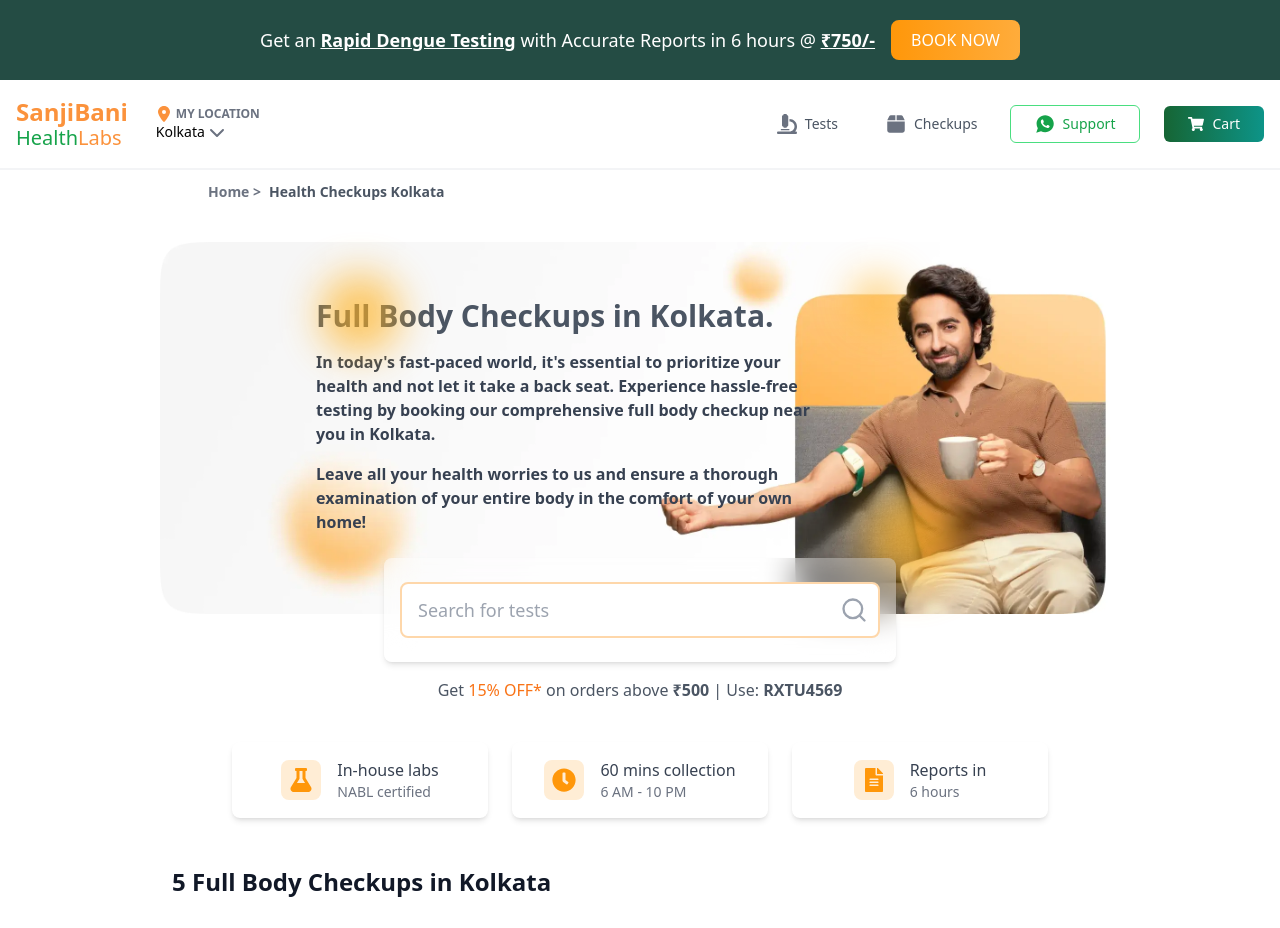
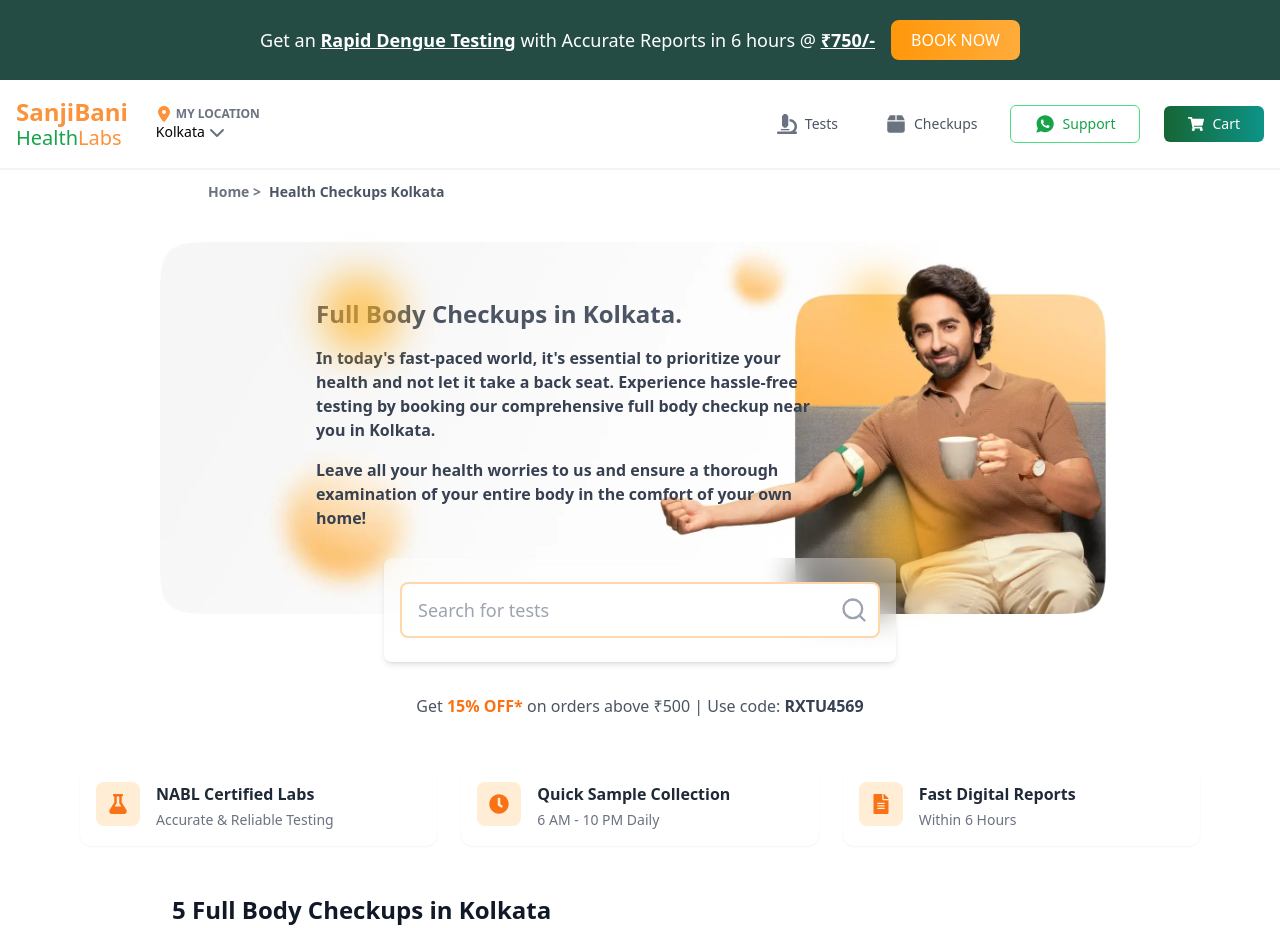
Before and after one commit to abhijitshyamal005/Sanjibani_Health_Lab, a React (Vite) app in the folder frontend/: page /checkup in a window 1280 px wide. Shown: the top 928 px of the page. Built offline with nearby package versions, Linux system fonts and the light colour scheme.

Commit message:
style update

```diff
--- a/frontend/src/components/Cart.jsx
+++ b/frontend/src/components/Cart.jsx
@@ -85,6 +85,9 @@ export default function Cart({ onClose }) {
                     <p className="text-gray-500">Loading cart...</p>
                 ) : cartItems.length === 0 ? (
                     <div className="flex flex-col justify-center items-center h-full text-center p-6">
+                        <div className=" bg-gray-200 p-10 rounded-full  mb-4">
+                        <FaShoppingCart className="h-40 w-40 text-gray-400" />
+                        </div>
                         <p className="text-lg font-semibold text-gray-700">Your cart is empty. Please add test / checkup to your cart!</p>
                         <p className="mt-4 text-sm text-gray-600">You can explore our services and find the perfect test or checkup for you and your loved ones.</p>
                         <button
--- a/frontend/src/components/Checkup/Hero.jsx
+++ b/frontend/src/components/Checkup/Hero.jsx
@@ -10,7 +10,7 @@ function HeroSection() {
             {/* Breadcrumb */}
             <div className='flex items-center ml-4 mt-3 text-sm md:ml-10 lg:ml-52'>
                 <Link to='/' className='font-semibold text-gray-500 text-xs md:text-sm'>Home {'>'}</Link>
-                <span className='ml-2 font-semibold text-gray-600 text-xs md:text-sm'>Health Checkups Kolkata</span>
+                <span className='ml-2 font-semibold  text-gray-600 text-xs md:text-sm'>Health Checkups Kolkata</span>
             </div>
 
             {/* Hero Section */}
@@ -23,7 +23,7 @@ function HeroSection() {
 
                 {/* Text Section on the left side of the image */}
                 <div className="absolute w-full md:w-1/2 lg:max-w-xl left-0 -mt-16 md:mt-10 md:-ml-11 md:left-1/4 p-4 px-6 md:px-10 z-20">
-                    <h2 className="text-xl md:text-3xl font-bold text-gray-600 mb-4">Full Body Checkups in Kolkata.</h2>
+                    <h2 className="text-xl md:text-2xl lg:w-full w-3/4   font-bold text-gray-600 mb-4">Full Body Checkups in Kolkata.</h2>
                     <p className="text-gray-700 text-sm md:text-base font-semibold leading-relaxed mt-3 hidden md:block">
                         In today's fast-paced world, it's essential to prioritize your health and not let it take a back seat. Experience hassle-free testing by booking our comprehensive full body checkup near you in Kolkata.
                     </p>
@@ -53,42 +53,42 @@ function HeroSection() {
             </div>
 
             {/* Offer Section */}
-            <div className="mt-4 text-center text-gray-600 text-sm md:text-base">
-                Get <span className='text-orange-500 font-medium'>15% OFF*</span> on orders above <span className='font-semibold'>₹500</span> | Use: <span className='font-semibold'>RXTU4569</span>
+            <div className="text-center mt-6 md:mt-8 px-4">
+                <p className="text-sm md:text-base text-gray-600">
+                    Get <span className="text-orange-500 font-semibold">15% OFF*</span> on orders above ₹500 |
+                    Use code: <span className="font-semibold text-gray-700">RXTU4569</span>
+                </p>
             </div>
 
-            {/* Features Section */}
-            <div className="flex flex-wrap justify-center gap-6 mt-8 md:mt-10">
-                {/* In-house labs */}
-                <div className="flex items-center justify-center rounded-lg bg-white shadow-md p-4 w-full md:w-64">
-                    <div className="w-10 h-10 rounded-lg bg-orange-100 flex items-center justify-center">
-                        <FaFlask className="w-6 h-6 text-[#ff970a]" />
+            {/* Features Grid - Improved mobile layout */}
+            <div className="grid md:grid-cols-3 gap-4 md:gap-6 mt-8 md:mt-12 px-4 max-w-6xl mx-auto">
+                <div className="flex items-start p-4 bg-white rounded-xl shadow-sm hover:shadow-md transition-shadow">
+                    <div className="bg-orange-100 p-3 rounded-lg mr-4">
+                        <FaFlask className="text-orange-500 text-xl" />
                     </div>
-                    <div className='ml-4'>
-                        <div className="text-gray-700 font-medium">In-house labs</div>
-                        <div className="text-gray-500 text-sm">NABL certified</div>
+                    <div>
+                        <h3 className="font-semibold text-gray-800 mb-1">NABL Certified Labs</h3>
+                        <p className="text-sm text-gray-500">Accurate & Reliable Testing</p>
                     </div>
                 </div>
 
-                {/* 60 mins collection */}
-                <div className="flex items-center justify-center rounded-lg bg-white shadow-md p-4 w-full md:w-64">
-                    <div className="w-10 h-10 rounded-lg bg-orange-100 flex items-center justify-center">
-                        <FaClock className="w-6 h-6 text-[#ff970a]" />
+                <div className="flex items-start p-4 bg-white rounded-xl shadow-sm hover:shadow-md transition-shadow">
+                    <div className="bg-orange-100 p-3 rounded-lg mr-4">
+                        <FaClock className="text-orange-500 text-xl" />
                     </div>
-                    <div className='ml-4'>
-                        <div className="text-gray-700 font-medium">60 mins collection</div>
-                        <div className="text-gray-500 text-sm">6 AM - 10 PM</div>
+                    <div>
+                        <h3 className="font-semibold text-gray-800 mb-1">Quick Sample Collection</h3>
+                        <p className="text-sm text-gray-500">6 AM - 10 PM Daily</p>
                     </div>
                 </div>
 
-                {/* Reports in 6 hours */}
-                <div className="flex items-center justify-center rounded-lg bg-white shadow-md p-4 w-full md:w-64">
-                    <div className="w-10 h-10 rounded-lg bg-orange-100 flex items-center justify-center">
-                        <FaFileAlt className="w-6 h-6 text-[#ff970a]" />
+                <div className="flex items-start p-4 bg-white rounded-xl shadow-sm hover:shadow-md transition-shadow">
+                    <div className="bg-orange-100 p-3 rounded-lg mr-4">
+                        <FaFileAlt className="text-orange-500 text-xl" />
                     </div>
-                    <div className='ml-4'>
-                        <div className="text-gray-700 font-medium">Reports in</div>
-                        <div className="text-gray-500 text-sm">6 hours</div>
+                    <div>
+                        <h3 className="font-semibold text-gray-800 mb-1">Fast Digital Reports</h3>
+                        <p className="text-sm text-gray-500">Within 6 Hours</p>
                     </div>
                 </div>
             </div>
--- a/frontend/src/components/LabTest/HeroLabTest.jsx
+++ b/frontend/src/components/LabTest/HeroLabTest.jsx
@@ -49,42 +49,42 @@ function HeroSection() {
                 </div>
             </div>
 
-            <div className="mt-4 text-center text-gray-600 text-xs md:text-sm">
-                Get <span className='text-orange-500 font-medium'>15% OFF*</span> on orders above <span className='font-semibold'>₹500</span> | Use: <span className='font-semibold'>RXTU4569</span>
+            <div className="text-center mt-6 md:mt-8 px-4">
+                <p className="text-sm md:text-base text-gray-600">
+                    Get <span className="text-orange-500 font-semibold">15% OFF*</span> on orders above ₹500 |
+                    Use code: <span className="font-semibold text-gray-700">RXTU4569</span>
+                </p>
             </div>
 
-            {/* Additional Section below the offer with margin */}
-            <div className="flex flex-col md:flex-row justify-center gap-8 mt-10 px-4">
-                {/* In-house labs */}
-                <div className="flex items-center justify-center rounded-lg bg-white shadow-md p-6">
-                    <div className="w-12 h-12 rounded-lg bg-orange-100 flex items-center justify-center">
-                        <FaFlask className="w-6 h-6 text-[#ff970a]" />
+            {/* Features Grid - Improved mobile layout */}
+            <div className="grid md:grid-cols-3 gap-4 md:gap-6 mt-8 md:mt-12 px-4 max-w-6xl mx-auto">
+                <div className="flex items-start p-4 bg-white rounded-xl shadow-sm hover:shadow-md transition-shadow">
+                    <div className="bg-orange-100 p-3 rounded-lg mr-4">
+                        <FaFlask className="text-orange-500 text-xl" />
                     </div>
-                    <div className='ml-4 md:ml-6'>
-                        <div className="text-gray-700 font-medium">In-house labs</div>
-                        <div className="text-gray-500 text-sm">NABL certified</div>
+                    <div>
+                        <h3 className="font-semibold text-gray-800 mb-1">NABL Certified Labs</h3>
+                        <p className="text-sm text-gray-500">Accurate & Reliable Testing</p>
                     </div>
                 </div>
 
-                {/* 60 mins collection */}
-                <div className="flex items-center justify-center rounded-lg bg-white shadow-md p-6">
-                    <div className="w-12 h-12 rounded-lg bg-orange-100 flex items-center justify-center">
-                        <FaClock className="w-6 h-6 text-[#ff970a]" />
+                <div className="flex items-start p-4 bg-white rounded-xl shadow-sm hover:shadow-md transition-shadow">
+                    <div className="bg-orange-100 p-3 rounded-lg mr-4">
+                        <FaClock className="text-orange-500 text-xl" />
                     </div>
-                    <div className='ml-4 md:ml-6'>
-                        <div className="text-gray-700 font-medium">60 mins collection</div>
-                        <div className="text-gray-500 text-sm">6 AM - 10 PM</div>
+                    <div>
+                        <h3 className="font-semibold text-gray-800 mb-1">Quick Sample Collection</h3>
+                        <p className="text-sm text-gray-500">6 AM - 10 PM Daily</p>
                     </div>
                 </div>
 
-                {/* Reports in 6 hours */}
-                <div className="flex items-center justify-center rounded-lg bg-white shadow-md p-6">
-                    <div className="w-12 h-12 rounded-lg bg-orange-100 flex items-center justify-center">
-                        <FaFileAlt className="w-6 h-6 text-[#ff970a]" />
+                <div className="flex items-start p-4 bg-white rounded-xl shadow-sm hover:shadow-md transition-shadow">
+                    <div className="bg-orange-100 p-3 rounded-lg mr-4">
+                        <FaFileAlt className="text-orange-500 text-xl" />
                     </div>
-                    <div className='ml-4 md:ml-6'>
-                        <div className="text-gray-700 font-medium">Reports in</div>
-                        <div className="text-gray-500 text-sm">6 hours</div>
+                    <div>
+                        <h3 className="font-semibold text-gray-800 mb-1">Fast Digital Reports</h3>
+                        <p className="text-sm text-gray-500">Within 6 Hours</p>
                     </div>
                 </div>
             </div>
```
